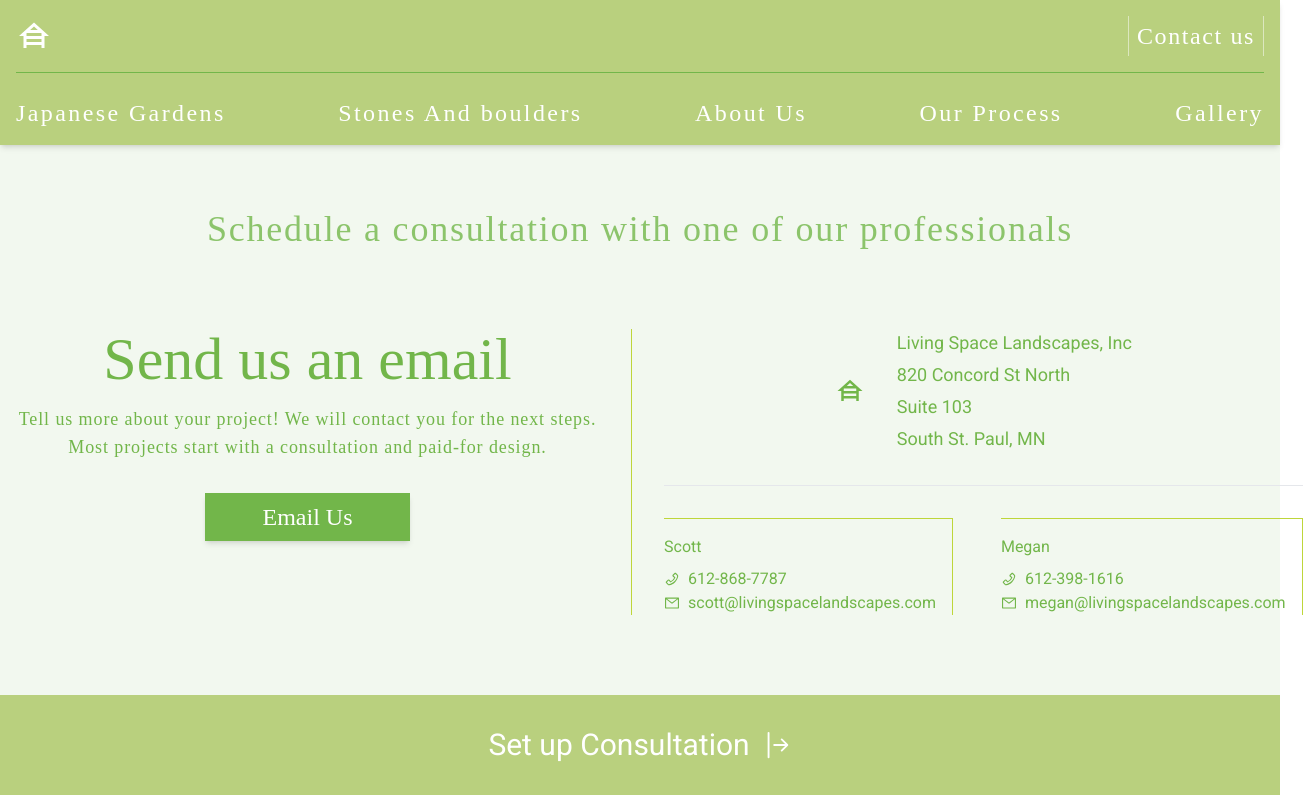
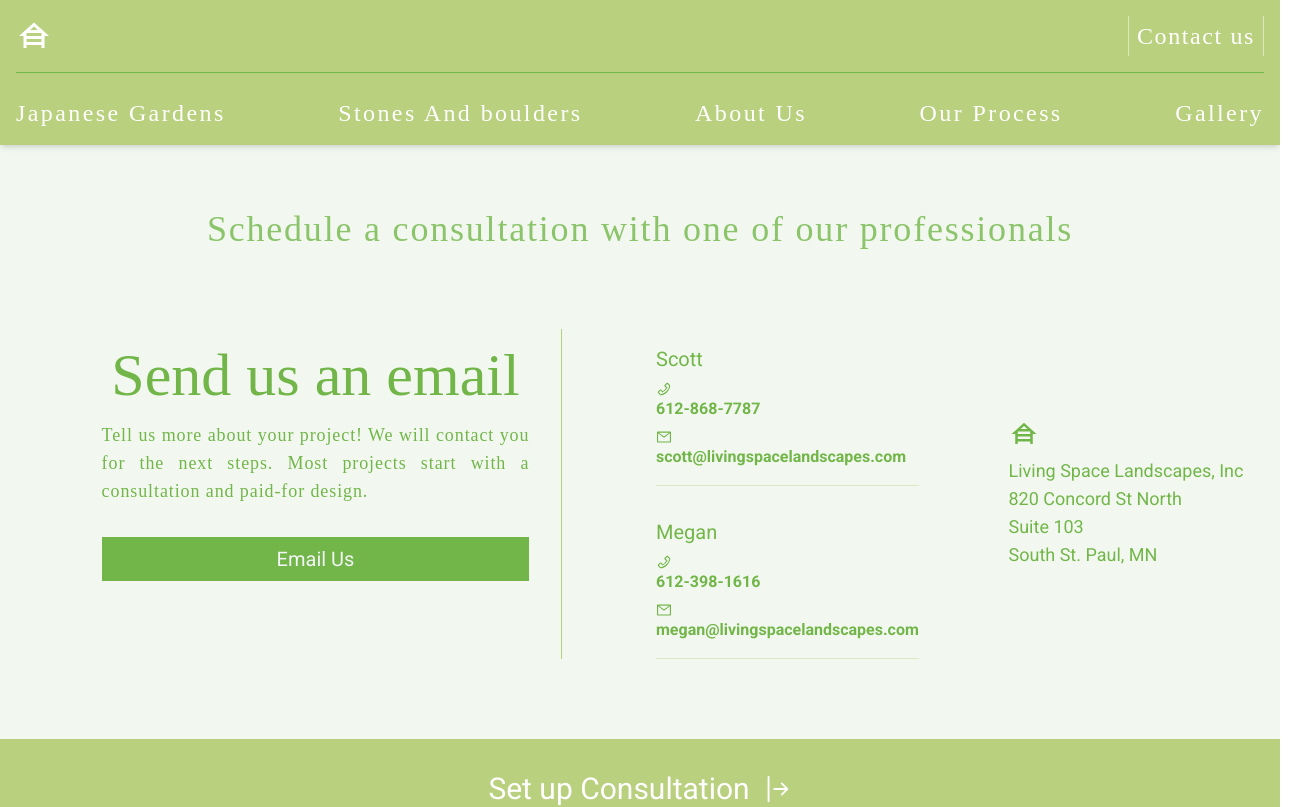
Before and after one commit to latz09/living-space-landscapes, a Next.js app: page /contact in a window 1280 px wide. Shown: the top 807 px of the page, 1303 px wide, since content can reach past the window. Built offline with nearby package versions, Linux system fonts and the light colour scheme; a web font is replaced by a local one.

Commit message:
updated contact

```diff
--- a/components/contact/Contact.js
+++ b/components/contact/Contact.js
@@ -1,19 +1,22 @@
 import { AiOutlinePhone, AiOutlineMail } from 'react-icons/ai';
 const Contact = ({ name, number, email }) => {
 	return (
-		<div className='grid gap-2 '>
-			<div className=''>{name}</div>
+		<div className='grid gap-2 border-b pb-4  border-landscape-500/40 lg:pt-4 '>
+			<div className=' text-xl'>{name}</div>
+
 			<div className='grid'>
-				<div className='flex space-x-2 items-center'>
-					{' '}
+				{' '}
+				<span className="font-bold">
 					<AiOutlinePhone />
-					<span>{number}</span>
-				</div>
-				<div className='flex space-x-2 items-center'>
-					{' '}
+				</span>
+				<span className='font-bold'>{number}</span>
+			</div>
+			<div className='grid'>
+				{' '}
+				<span>
 					<AiOutlineMail />
-					<span>{email}</span>
-				</div>
+				</span>
+				<span className='font-bold'>{email}</span>
 			</div>
 		</div>
 	);
--- a/components/contact/ContactInfo.js
+++ b/components/contact/ContactInfo.js
@@ -1,23 +1,18 @@
 import { businessInformation } from '../../data/businessInfo';
 import { MdHouseSiding } from 'react-icons/md';
 import Contact from './Contact';
+import EmailUs from './EmailUs';
 const ContactInfo = () => {
 	const contacts = businessInformation.contact;
 	return (
-		<div className=' text-landscape-700 grid gap-8 place-items-center'>
-			<div className='flex space-x-8 text-lg items-center'>
-				<MdHouseSiding className='text-3xl' />
-				<div className='grid gap-1'>
-					<span>Living Space Landscapes, Inc</span>
-					<span>820 Concord St North</span>
-					<span>Suite 103</span>
-					<span>South St. Paul, MN</span>
+		<div className='grid place-items-center gap-8 lg:grid-cols-4 lg:gap-8 text-landscape-700 mx-2'>
+			<div className='lg:col-span-2 h-full w-4/5 mx-auto lg:border-r border-landscape-500 py-4 px-8'>
+				<EmailUs />
 			</div>
-			</div>
-
-			<div className='grid gap-4 place-items-center xl:flex xl:space-x-8 xl:items-center xl:border-t  xl:pt-8'>
+			<div className="lg:col-span-2 w-full grid gap-8 md:grid-cols-2 place-items-center lg:place-items-start">
+				<div className='grid gap-4 '>
 					{contacts.map((contact) => (
-					<div key={contact.phoneNumber} className="xl:border-r border-t pt-4 border-landscape-300 xl:pr-4">
+						<div key={contact.phoneNumber} className=''>
 							<Contact
 								name={contact.name}
 								number={contact.phoneNumber}
@@ -26,6 +21,18 @@ const ContactInfo = () => {
 						</div>
 					))}
 				</div>
+				<div className='text-lg  place-self-center '>
+					<div className=' grid gap-2'>
+						<MdHouseSiding className='text-3xl ' />
+						<div className='grid text-justify'>
+							<span>Living Space Landscapes, Inc</span>
+							<span>820 Concord St North</span>
+							<span>Suite 103</span>
+							<span>South St. Paul, MN</span>
+						</div>
+					</div>
+				</div>
+			</div>
 		</div>
 	);
 };
--- a/components/contact/EmailUs.js
+++ b/components/contact/EmailUs.js
@@ -1,5 +1,4 @@
-import Image from 'next/image';
-import logo from '../../public/images/logos/navlogo.png';
+import { motion } from 'framer-motion';
 import Mailto from '../utils/Mailto';
 // import SocialHeroLinks from '../utils/SocialHeroLinks';
 const body =
@@ -7,28 +6,33 @@ const body =
 
 const EmailUs = () => {
 	return (
-		<div className='bg-[#F2F8EF] grid gap-8'>
+		<div className='grid gap-8 '>
 			<div className='grid gap-4'>
 				<h1 className='text-center text-4xl md:text-6xl text-landscape-700 font-long'>
 					Send us an email
 				</h1>
-				<div className='text-landscape-700 text-center grid  items-center tracking-wider md:text-lg font-logo'>
-					Tell us more about your project! We will contact you for the next steps.
-					Most projects start with a consultation and paid-for design.
+				<div className='text-landscape-700 text-justify  tracking-wider md:text-lg font-logo'>
+					Tell us more about your project! We will contact you for the next
+					steps. Most projects start with a consultation and paid-for design.
 				</div>
 			</div>
-			<div className=' text-landscape-700  text-center'>
+			<motion.div
+
+				animate={{ scale: 1 }}
+				whileHover={{ scale: 1.03 }}
+				transition={{ duration: 0.6 }}
+			>
 				<Mailto
 					email='megan@livingspacelandscapes.com'
 					cc='scott@livingspacelandscapes.com'
 					subject='Consultation Request'
 					body={body}
 				>
-					<button className='bg-landscape-700 shadow-md text-lg md:text-2xl text-white hover:bg-opacity-75 cursor-pointer transition duration-700 font-logo w-1/3 py-2'>
+					<button className='bg-landscape-700 text-gray-100 text-xl w-full p-2 '>
 						Email Us
 					</button>
 				</Mailto>
-			</div>
+			</motion.div>
 		</div>
 	);
 };
--- a/pages/contact/index.js
+++ b/pages/contact/index.js
@@ -11,17 +11,10 @@ const Contact = () => {
 				}
 			/>
 			<div className='grid gap-8 my-8 lg:gap-20 lg:mt-16 lg:mb-20 max-w-7xl mx-auto '>
-				<div className=' text-landscape-700/80 text-center  text-2xl md:text-4xl font-logo  tracking-wider '>
+				<div className=' text-landscape-700/80 text-center  text-2xl md:text-4xl font-logo  tracking-wider mx-2'>
 					Schedule a consultation with one of our professionals
 				</div>
-				<div className='grid gap-8 lg:grid-cols-2 lg:gap-4 '>
-					<div className="border-r border-landscape-300 pr-4">
-						<EmailUs />
-					</div>
-					<div className="pl-4 ">
-						<ContactInfo />
-					</div>
-				</div>
+				<ContactInfo />
 			</div>
 		</>
 	);
```
Lines whose indentation alone changed are shown as unchanged.
